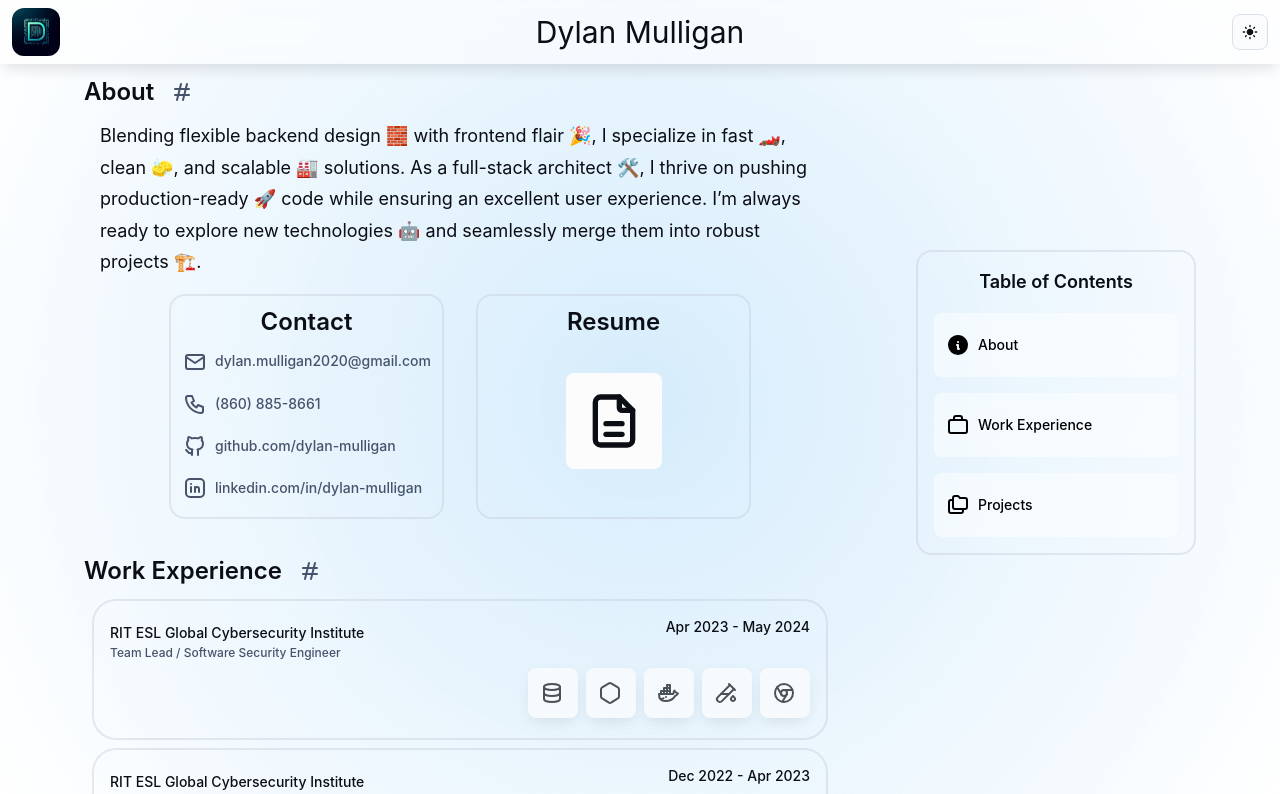
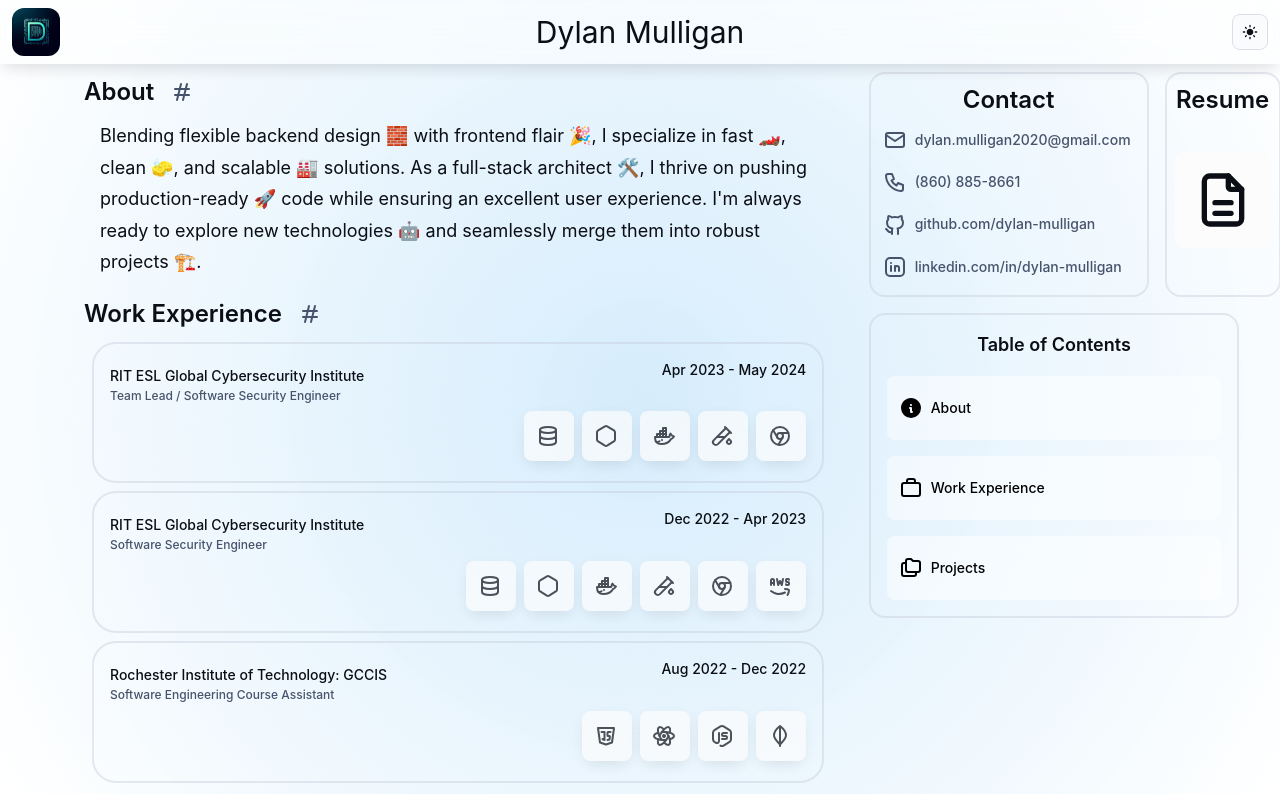
Before and after one commit to dylan-mulligan/personal-website, a React (Create React App) app: page / in a window 1280 px wide. Shown: the top 794 px of the page. Built offline with nearby package versions, Linux system fonts and the light colour scheme; the HTML template or start-up script is replaced by a standard one.

Commit message:
Extract ContactResumeBoxes component, reorganize page, and use shared styleUtils for hover effect across components with duplicated code

```diff
--- /dev/null
+++ b/src/components/ContactResumeBoxes.tsx
@@ -0,0 +1,138 @@
+import React, { useState } from "react";
+import { Box, Typography, useTheme, useMediaQuery, IconButton, Button, Snackbar } from "@mui/material";
+import { IconBrandGithub, IconBrandLinkedin, IconFileDescription, IconMail, IconPhone } from "@tabler/icons-react";
+import ResumeModal from "./ResumeModal";
+import {hoverableContainerStyle} from "../shared-theme/styleUtils";
+
+interface ContactResumeBoxesProps {
+  resumeUrl: string;
+  useHalfWidthBoxes?: boolean;
+}
+
+const ContactResumeBoxes: React.FC<ContactResumeBoxesProps> = ({ resumeUrl, useHalfWidthBoxes = false }) => {
+  const theme = useTheme();
+  const isSmallScreen = useMediaQuery(theme.breakpoints.down("sm"));
+  const [resumeModalOpen, setResumeModalOpen] = useState(false);
+  const [snackbarOpen, setSnackbarOpen] = useState(false);
+
+  const handleResumeModalOpen = () => setResumeModalOpen(true);
+  const handleResumeModalClose = () => setResumeModalOpen(false);
+  const handleSnackbarClose = () => setSnackbarOpen(false);
+
+  const handlePhoneNumberClick = () => {
+    navigator.clipboard.writeText("(860) 885-8661");
+    setSnackbarOpen(true);
+  };
+
+  const chipStyle = {
+    border: `none`,
+    padding: 1.5,
+    marginBottom: 1,
+    backgroundColor: theme.palette.background.default,
+    color: theme.palette.text.primary,
+    display: 'flex',
+    alignItems: 'center',
+    justifyContent: 'center',
+    minHeight: 50,
+    minWidth: 50,
+    position: 'relative',
+    transition: 'box-shadow 0.3s ease',
+    '&:hover': {
+      boxShadow: '0px 5px 5px rgba(0, 0, 0, 0.2)',
+      backgroundColor: theme.palette.background.default,
+      transition: 'box-shadow 0.3s ease',
+    },
+  };
+
+  const headerBoxStyle = (alignCenter: boolean) => ({
+    display: 'flex',
+    flexDirection: 'column',
+    gap: 0.25,
+    width: '100%', // Always take full width of container
+    height: '225px',
+    alignItems: alignCenter ? 'center' : 'flex-start',
+    borderRadius: 2,
+    p: 1,
+    ...hoverableContainerStyle(theme),
+    boxSizing: 'border-box', // Ensure padding is included in width calculation
+  });
+
+  const contactButtonStyle = {
+    justifyContent: 'flex-start',
+    flexGrow: 1,
+    display: 'flex',
+    width: '100%'
+  };
+
+  return (
+    <>
+      <Box sx={{
+        display: 'grid',
+        gridTemplateColumns: { xs: '1fr', sm: '1fr 1fr' },
+        gap: 2,
+        width: '90%',
+        mx: 'auto',
+      }}>
+        <Box sx={headerBoxStyle(false)}>
+          <Typography variant="h4" textAlign={"center"} alignSelf={"center"}>Contact</Typography>
+          <Button
+            startIcon={<IconMail />}
+            href="mailto:dylan.mulligan2020@gmail.com"
+            sx={contactButtonStyle}
+          >
+            dylan.mulligan2020@gmail.com
+          </Button>
+          <Button
+            startIcon={<IconPhone />}
+            sx={contactButtonStyle}
+            onClick={handlePhoneNumberClick}
+          >
+            (860) 885-8661
+          </Button>
+          <Button
+            startIcon={<IconBrandGithub />}
+            href="https://github.com/dylan-mulligan"
+            target="_blank"
+            sx={contactButtonStyle}
+          >
+            github.com/dylan-mulligan
+          </Button>
+          <Button
+            startIcon={<IconBrandLinkedin />}
+            href="https://www.linkedin.com/in/dylan-mulligan"
+            target="_blank"
+            sx={contactButtonStyle}
+          >
+            linkedin.com/in/dylan-mulligan
+          </Button>
+        </Box>
+        <Box sx={{
+          ...headerBoxStyle(true),
+          justifyContent: 'center',
+          alignItems: 'center'
+        }}>
+          <Typography variant="h4" textAlign={"center"}>
+            Resume
+          </Typography>
+          <Box sx={{ flexGrow: 1, display: 'flex', justifyContent: 'center', alignItems: 'center' }}>
+            <IconButton
+              onClick={handleResumeModalOpen}
+              sx={{ ...chipStyle, width: '96px', height: '96px' }}
+            >
+              <IconFileDescription size={64} />
+            </IconButton>
+          </Box>
+        </Box>
+      </Box>
+      <ResumeModal open={resumeModalOpen} onClose={handleResumeModalClose} resumeUrl={resumeUrl} />
+      <Snackbar
+        open={snackbarOpen}
+        autoHideDuration={2500}
+        onClose={handleSnackbarClose}
+        message="Phone number copied to clipboard"
+      />
+    </>
+  );
+};
+
+export default ContactResumeBoxes;
--- a/src/components/Portfolio.tsx
+++ b/src/components/Portfolio.tsx
@@ -1,11 +1,9 @@
-import React, { JSX, useState } from "react";
-import { Box, Typography, useTheme, useMediaQuery, IconButton, Button, Snackbar } from "@mui/material";
+import React, { JSX } from "react";
+import { Box, Typography, useTheme, useMediaQuery, Grid } from "@mui/material";
 import ExpandableList from "./expandable-list/ExpandableList";
-import ResumeModal from "./ResumeModal";
 import TableOfContents from "./TableOfContents";
-import { IconBrandGithub, IconBrandLinkedin, IconFileDescription, IconMail, IconPhone, IconHash } from "@tabler/icons-react";
-import { scrollToElementById } from "../utils/scrollUtils";
 import SectionHeader from "./SectionHeader";
+import ContactResumeBoxes from "./ContactResumeBoxes";
 
 let projects = [];
 let experiences = [];
@@ -25,19 +23,8 @@ try {
 const Portfolio: React.FC = (): JSX.Element => {
     const theme = useTheme();
     const isSmallScreen = useMediaQuery(theme.breakpoints.down("sm"));
-    const [resumeModalOpen, setResumeModalOpen] = useState(false);
-    const [snackbarOpen, setSnackbarOpen] = useState(false);
-
+    const isMediumScreen = useMediaQuery(theme.breakpoints.down("lg"));
     const scalingVariant = useMediaQuery(theme.breakpoints.down("sm")) ? "subtitle2" : "subtitle1";
-
-    const handleResumeModalOpen = () => setResumeModalOpen(true);
-    const handleResumeModalClose = () => setResumeModalOpen(false);
-    const handleSnackbarClose = () => setSnackbarOpen(false);
-
-    const handlePhoneNumberClick = () => {
-        navigator.clipboard.writeText("(860) 885-8661");
-        setSnackbarOpen(true);
-    };
 
     const chipStyle = (expandOnHover: boolean) => {
         return {
@@ -74,40 +61,37 @@ const Portfolio: React.FC = (): JSX.Element => {
         };
     };
 
-    const headerBoxStyle = (alignCenter: boolean) => ({
-        display: 'flex',
-        flexDirection: 'column',
-        gap: 0.25,
-        width: '275px',
-        height: '225px',
-        alignItems: alignCenter ? 'center' : 'flex-start',
-        border: `2px solid ${theme.palette.divider}`,
-        transition: 'border 0.3s ease-in-out',
-        borderRadius: 2,
-        p: 1,
-        '&:hover': {
-            border: `2px solid ${theme.palette.info.main}`,
-            transition: 'border 0.5s ease-in-out',
-        },
-    });
-
-    const contactButtonStyle = {
-        justifyContent: 'flex-start',
-        flexGrow: 1,
-        display: 'flex',
-        width: '100%'
-    }
-
     return (
         <Box
             sx={{
-                display: "grid",
-                gridTemplateColumns: { md: "1fr", lg: "2fr 1fr" }, // Adjust layout for two columns on larger screens
-                gap: 2,
+                display: "flex",
+                flexDirection: "column",
                 height: "100%",
                 width: "100%",
                 margin: "auto",
                 padding: 1,
+            }}
+        >
+            {isMediumScreen && (
+                <Box sx={{
+                    mb: 3,
+                    display: 'flex',
+                    flexDirection: 'column',
+                    gap: 2
+                }}>
+                    <TableOfContents />
+                    <ContactResumeBoxes
+                        resumeUrl="https://pub-23ec377c65844af8b2a21a08d41024df.r2.dev/resume.pdf"
+                        useHalfWidthBoxes={true}
+                    />
+                </Box>
+            )}
+
+            <Box
+                sx={{
+                    display: "grid",
+                    gridTemplateColumns: { xs: "1fr", lg: "2fr 1fr" },
+                    gap: 2,
                 }}
             >
                 <Box
@@ -124,68 +108,9 @@ const Portfolio: React.FC = (): JSX.Element => {
                             Blending flexible backend design 🧱 with frontend flair 🎉,
                             I specialize in fast 🏎️, clean 🧽, and scalable 🏭 solutions.
                             As a full-stack architect 🛠️, I thrive on pushing production-ready
-                        🚀 code while ensuring an excellent user experience.  I’m always ready
+                            🚀 code while ensuring an excellent user experience.  I'm always ready
                             to explore new technologies 🤖 and seamlessly merge them into robust projects 🏗️.
                         </Typography>
-                    <Box sx={{
-                        display: 'flex',
-                        flexDirection: isSmallScreen ? 'column' : 'row',
-                        justifyContent: 'center',
-                        alignItems: 'center',
-                        padding: 2,
-                        gap: 4
-                    }}>
-                        <Box sx={headerBoxStyle(false)}>
-                            <Typography variant="h4" textAlign={"center"} alignSelf={"center"}>Contact</Typography>
-                            <Button
-                                startIcon={<IconMail />}
-                                href="mailto:dylan.mulligan2020@gmail.com"
-                                sx={contactButtonStyle}
-                            >
-                                dylan.mulligan2020@gmail.com
-                            </Button>
-                            <Button
-                                startIcon={<IconPhone />}
-                                sx={contactButtonStyle}
-                                onClick={handlePhoneNumberClick}
-                            >
-                                (860) 885-8661
-                            </Button>
-                            <Button
-                                startIcon={<IconBrandGithub />}
-                                href="https://github.com/dylan-mulligan"
-                                target="_blank"
-                                sx={contactButtonStyle}
-                            >
-                                github.com/dylan-mulligan
-                            </Button>
-                            <Button
-                                startIcon={<IconBrandLinkedin />}
-                                href="https://www.linkedin.com/in/dylan-mulligan"
-                                target="_blank"
-                                sx={contactButtonStyle}
-                            >
-                                linkedin.com/in/dylan-mulligan
-                            </Button>
-                        </Box>
-                        <Box sx={{
-                            ...headerBoxStyle(true),
-                            justifyContent: 'center',
-                            alignItems: 'center'
-                        }}>
-                            <Typography variant="h4" textAlign={"center"}>
-                                Resume
-                            </Typography>
-                            <Box sx={{ flexGrow: 1, display: 'flex', justifyContent: 'center', alignItems: 'center' }}>
-                                <IconButton
-                                    onClick={handleResumeModalOpen}
-                                    sx={{ ...chipStyle(false), width: '96px', height: '96px' }}
-                                >
-                                    <IconFileDescription size={64} />
-                                </IconButton>
-                            </Box>
-                        </Box>
-                    </Box>
                     </Box>
                     <Box id="work-experience">
                         <SectionHeader title="Work Experience" anchorId="work-experience" theme={theme} />
@@ -195,22 +120,27 @@ const Portfolio: React.FC = (): JSX.Element => {
                         <SectionHeader title="Projects" anchorId="projects" theme={theme} />
                         <ExpandableList items={projects ?? []} chipStyle={chipStyle} />
                     </Box>
-                <ResumeModal open={resumeModalOpen} onClose={handleResumeModalClose} resumeUrl="https://pub-23ec377c65844af8b2a21a08d41024df.r2.dev/resume.pdf" />
-                <Snackbar
-                    open={snackbarOpen}
-                    autoHideDuration={2500}
-                    onClose={handleSnackbarClose}
-                    message="Phone number copied to clipboard"
-                />
                 </Box>
+
+
+                {!isMediumScreen && (
                     <Box
                         sx={{
-                    display: { md: "none", lg: "block" },
+                            display: { xs: "none", lg: "flex" },
+                            flexDirection: "column",
+                            gap: 2,
                             height: "100%",
                             overflow: "visible",
+                            width: "100%",
                         }}
                     >
+                        <ContactResumeBoxes
+                            resumeUrl="https://pub-23ec377c65844af8b2a21a08d41024df.r2.dev/resume.pdf"
+                            useHalfWidthBoxes={true}
+                        />
                         <TableOfContents />
+                    </Box>
+                )}
             </Box>
         </Box>
     );
--- a/src/components/TableOfContents.tsx
+++ b/src/components/TableOfContents.tsx
@@ -1,8 +1,9 @@
 import React, {JSX} from "react";
-import { Box, Typography, Button } from "@mui/material";
+import { Box, Typography, Button, useMediaQuery } from "@mui/material";
 import { useTheme } from "@mui/material/styles";
 import { scrollToElementById } from "../utils/scrollUtils";
 import {IconBriefcase2, IconFolders, IconInfoCircleFilled} from "@tabler/icons-react";
+import { hoverableContainerStyle } from "../shared-theme/styleUtils";
 
 // Subcomponent for Table of Contents Button
 const TOCButton: React.FC<{ id: string; label: string, icon?: JSX.Element }> = ({ id, label, icon = null }) => {
@@ -31,26 +32,27 @@ const TOCButton: React.FC<{ id: string; label: string, icon?: JSX.Element }> = (
 
 const TableOfContents: React.FC = () => {
     const theme = useTheme();
+    const isLargeScreen = useMediaQuery(theme.breakpoints.up("lg"));
 
     return (
         <Box
             sx={{
-                position: "sticky",
+                position: isLargeScreen ? "sticky" : "static",
                 top: 250,
                 verticalAlign: "center",
                 display: "flex",
                 flexDirection: "column",
                 gap: 2,
                 p: 2,
-                mx: 8,
+                mx: 'auto',
                 borderRadius: 2,
-                border: `2px solid ${theme.palette.divider}`,
-                transition: 'border 0.3s ease-in-out, box-shadow 0.3s ease-in-out',
-                '&:hover': {
-                    border: `2px solid ${theme.palette.info.main}`,
-                    boxShadow: '0px 5px 5px rgba(0, 0, 0, 0.1)',
-                    transition: 'border 0.3s ease-in-out, box-shadow 0.3s ease-in-out',
-                },
+                ...hoverableContainerStyle(theme),
+                borderWidth: '2px',
+                borderStyle: 'solid',
+                borderColor: theme.palette.divider,
+                width: "90%",
+                boxSizing: "border-box",
+
             }}
         >
             <Typography variant="h6" textAlign="center">
--- a/src/components/expandable-list/ExpandableList.tsx
+++ b/src/components/expandable-list/ExpandableList.tsx
@@ -7,6 +7,7 @@ import TechnologyChips from './TechnologyChips';
 import ListItemDetails from './ListItemDetails';
 import Typography from "@mui/material/Typography";
 import {IconBrandGithub} from "@tabler/icons-react";
+import { hoverableContainerStyle } from "../../shared-theme/styleUtils";
 
 /**
  * Interface representing an expandable item in the list.
@@ -81,12 +82,11 @@ const ExpandableList: React.FC<ExpandableListProps> = (props): JSX.Element => {
         marginBottom: 1,
         padding: 2,
         paddingBottom: 1.5,
+        ...hoverableContainerStyle(theme),
         border: `2px solid ${expandedItem === index ? theme.palette.primary.main : theme.palette.divider}`,
-        transition: 'border 0.3s ease-in-out, box-shadow 0.3s ease-in-out',
         '&:hover': {
             border: `2px solid ${expandedItem === index ? theme.palette.primary.main : theme.palette.info.main}`,
             boxShadow: '0px 4px 4px rgba(0, 0, 0, 0.1)',
-            transition: 'border 0.3s ease-in-out, box-shadow 0.3s ease-in-out',
         },
     });
 
--- /dev/null
+++ b/src/shared-theme/styleUtils.tsx
@@ -0,0 +1,12 @@
+import { Theme } from '@mui/material/styles';
+
+export function hoverableContainerStyle(theme: Theme) {
+ return {
+     border: `2px solid ${theme.palette.divider}`,
+     transition: 'border 0.3s ease-in-out, box-shadow 0.3s ease-in-out',
+     '&:hover': {
+         border: `2px solid ${theme.palette.info.main}`,
+         boxShadow: '0px 4px 4px rgba(0, 0, 0, 0.1)',
+     },
+ }
+}
```
Lines whose indentation alone changed are shown as unchanged.
